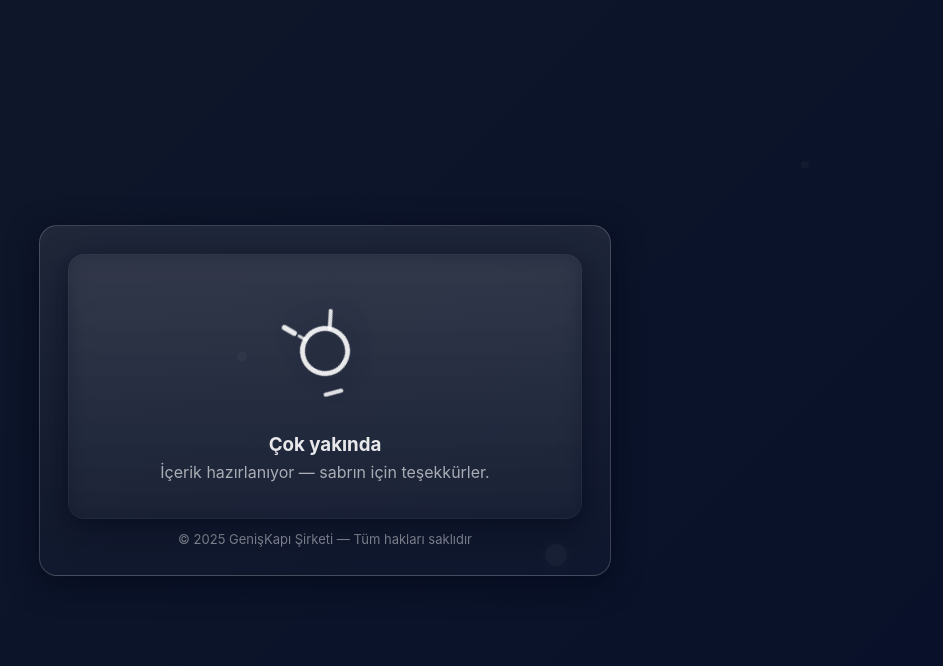
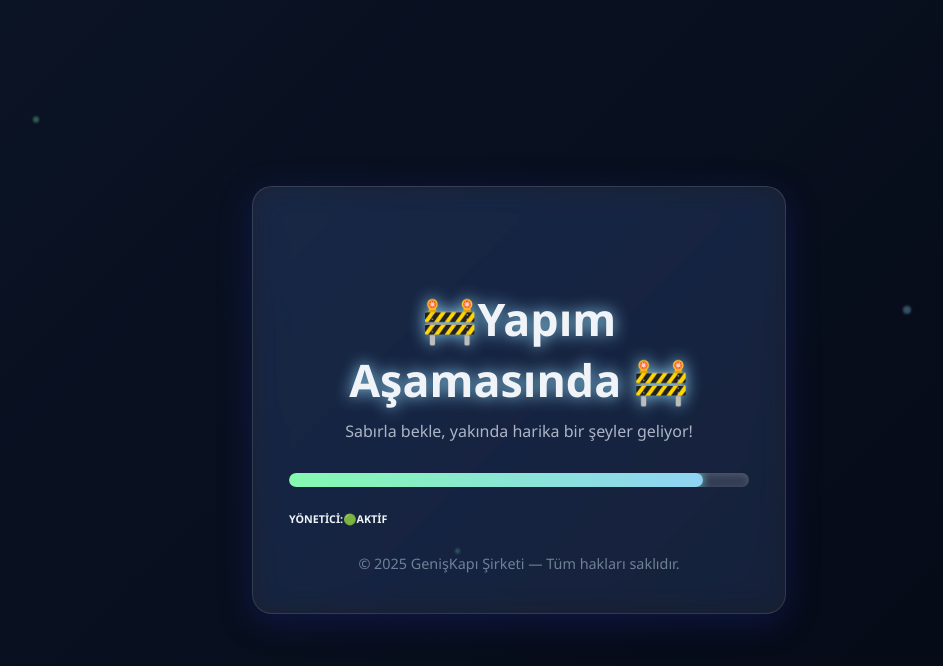
Before and after one commit to yazalim-silelim/GenisKapi-Store, a plain HTML site: page index.html in a window 1280 px wide. Shown: the whole page, without its empty margins (121-1064 px from the left). Drawn offline with Linux system fonts and the light colour scheme.

Commit message:
Update index.html

```diff
--- a/index.html
+++ b/index.html
@@ -1,170 +1,177 @@
-<!doctype html>
-
+<!DOCTYPE html>
 <html lang="tr">
 <head>
-  <meta charset="utf-8" />
-  <meta name="viewport" content="width=device-width,initial-scale=1" />
+<meta charset="UTF-8" />
+<meta name="viewport" content="width=device-width, initial-scale=1" />
 <title>Yapım Aşamasında</title>
-  <meta name="description" content="Buzlu cam (frosted glass) temalı 'Yapım Aşamasında' sayfası. Hızlıca kullanıma hazır, mobil uyumlu." />
 <style>
-    :root{
-      --bg1:#0f172a; /* gece mavisi */
-      --bg2:#071029; /* koyu */
-      --accent: rgba(255,255,255,0.9);
-      --glass: rgba(255,255,255,0.08);
-      --glass-2: rgba(255,255,255,0.12);
-      --glass-border: rgba(255,255,255,0.18);
+  /* Arka plan için koyu gece degrade */
+  body {
+    margin: 0; height: 100vh;
+    background: linear-gradient(135deg, #0b1426, #040914);
+    display: flex; justify-content: center; align-items: center;
+    font-family: 'Segoe UI', Tahoma, Geneva, Verdana, sans-serif;
+    color: #f0f4f8;
+    overflow: hidden;
   }
-    *{box-sizing:border-box}
-    html,body{height:100%;margin:0;font-family:Inter, system-ui, -apple-system, 'Segoe UI', Roboto, 'Helvetica Neue', Arial;}
-    body{
-      display:flex;align-items:center;justify-content:center;
-      background: linear-gradient(135deg,var(--bg1),var(--bg2));
-      color:var(--accent);
-      -webkit-font-smoothing:antialiased;text-rendering:optimizeLegibility;
-      padding:32px;
-      background-attachment:fixed;
-      overflow:hidden;
-    }/* Hafif doku arka plan */
-.grain{
-  position:fixed;inset:0;pointer-events:none;opacity:0.06;background-image:radial-gradient(rgba(255,255,255,0.02) 1px, transparent 1px);background-size:3px 3px;mix-blend-mode:overlay;
+  /* Buzlu cam panel */
+  .glass-panel {
+    background: rgba(255, 255, 255, 0.08);
+    border-radius: 20px;
+    padding: 40px 36px;
+    width: 90vw; max-width: 460px;
+    backdrop-filter: blur(14px) saturate(180%) brightness(120%);
+    border: 1.5px solid rgba(255,255,255,0.12);
+    box-shadow:
+      0 8px 32px 0 rgba(31, 38, 135, 0.37);
+    position: relative;
+    overflow: hidden;
   }
-
-.wrap{
-  width:min(960px,96%);
-  display:grid;grid-template-columns:1fr 360px;gap:28px;align-items:center;
+  /* Başlık ve hafif glow */
+  h1 {
+    margin: 0 0 10px 0;
+    font-weight: 700;
+    font-size: clamp(1.8rem, 5vw, 2.8rem);
+    text-align: center;
+    text-shadow: 0 0 6px rgba(255 255 255 / 0.6);
   }
-
-/* Mobilde tek kolon */
-@media (max-width:820px){
-  .wrap{grid-template-columns:1fr;}
+  /* Açıklama */
+  p {
+    text-align: center;
+    color: #d1d9e6cc;
+    font-size: 1rem;
+    margin: 0 0 30px 0;
+    line-height: 1.4;
   }
-
-.panel{
-  padding:28px;border-radius:18px;background:linear-gradient(180deg,var(--glass),rgba(255,255,255,0.02));
-  border:1px solid var(--glass-border);backdrop-filter:blur(10px) saturate(120%);
-  box-shadow:0 8px 30px rgba(2,6,23,0.6);
+  /* İlerleme çubuğu dışı */
+  .progress-bar {
+    width: 100%;
+    height: 14px;
+    background: rgba(255,255,255,0.12);
+    border-radius: 9999px;
+    overflow: hidden;
+    box-shadow: inset 0 2px 6px rgba(255,255,255,0.15);
+    margin-bottom: 25px;
   }
-
-header h1{margin:0 0 8px;font-size:clamp(20px,3vw,32px);letter-spacing:0.6px}
-header p{margin:0;color:rgba(255,255,255,0.78)}
-
-.art{
-  display:flex;flex-direction:column;gap:16px;align-items:center;justify-content:center;padding:36px;border-radius:16px;height:100%;
-  background:linear-gradient(180deg, rgba(255,255,255,0.02), rgba(255,255,255,0.01));
-  border:1px solid rgba(255,255,255,0.04);
+  /* İlerleme çubuğu içi (animasyonlu) */
+  .progress-bar > div {
+    height: 100%;
+    width: 0%;
+    background: linear-gradient(90deg, #84fab0, #8fd3f4);
+    border-radius: 9999px;
+    box-shadow: 0 0 8px #7fffd4cc;
+    transition: width 0.7s ease-out;
   }
-
-/* İnşa ikonu */
-.gear{width:120px;height:120px;display:grid;place-items:center}
-.gear svg{width:100%;height:100%;filter:drop-shadow(0 6px 18px rgba(2,6,23,0.6));}
-
-/* Dönen dişli animasyonu */
-.spin{animation:spin 6s linear infinite}
-@keyframes spin{from{transform:rotate(0)}to{transform:rotate(360deg)}}
-
-.shine-title{
-  display:inline-block;padding:6px 12px;border-radius:999px;background:linear-gradient(90deg, rgba(255,255,255,0.06), rgba(255,255,255,0.12));
-  box-shadow:0 6px 18px rgba(2,6,23,0.6) inset;
-  position:relative;overflow:hidden
+  /* Buton ve input yan yana */
+  form {
+    display: flex;
+    gap: 10px;
+    justify-content: center;
   }
-.shine-title:after{
-  content:"";position:absolute;inset:0;transform:translateX(-120%);background:linear-gradient(90deg, transparent, rgba(255,255,255,0.12), transparent);animation:glint 3s linear infinite
+  input[type=email] {
+    flex-grow: 1;
+    padding: 12px 16px;
+    border-radius: 9999px;
+    border: 1.5px solid rgba(255,255,255,0.2);
+    background: rgba(255,255,255,0.12);
+    color: white;
+    font-size: 1rem;
+    outline: none;
+    transition: border-color 0.3s;
   }
-@keyframes glint{to{transform:translateX(120%)}}
-
-.progress{height:12px;border-radius:999px;background:linear-gradient(90deg, rgba(255,255,255,0.04), rgba(255,255,255,0.02));overflow:hidden;border:1px solid rgba(255,255,255,0.04)}
-.progress > i{display:block;height:100%;width:0%;background:linear-gradient(90deg, rgba(255,255,255,0.14), rgba(255,255,255,0.24));transition:width 800ms cubic-bezier(.2,.9,.2,1)}
-
-/* Form */
-.notify{display:flex;gap:8px;margin-top:14px}
-.notify input{flex:1;padding:10px 12px;border-radius:999px;border:1px solid rgba(255,255,255,0.06);background:transparent;color:var(--accent);outline:none}
-.notify button{padding:10px 14px;border-radius:999px;border:none;background:rgba(255,255,255,0.14);backdrop-filter:blur(4px);cursor:pointer}
-.notify button:active{transform:translateY(1px)}
-
-.meta{margin-top:18px;color:rgba(255,255,255,0.6);font-size:14px}
-
-/* Alt not */
-footer{grid-column:1/-1;margin-top:12px;text-align:center;color:rgba(255,255,255,0.5);font-size:13px}
-
-.particles{position:fixed;inset:0;pointer-events:none;mix-blend-mode:screen}
-.p{position:absolute;border-radius:50%;opacity:0.9;background:rgba(255,255,255,0.04);backdrop-filter:blur(2px)}
-
+  input[type=email]:focus {
+    border-color: #84fab0;
+    background: rgba(255,255,255,0.18);
+  }
+  button {
+    padding: 12px 20px;
+    border-radius: 9999px;
+    border: none;
+    background: #8fd3f4;
+    color: #040914;
+    font-weight: 600;
+    cursor: pointer;
+    box-shadow: 0 0 12px #84fab0cc;
+    transition: background 0.3s;
+  }
+  button:hover {
+    background: #84fab0;
+  }
+  /* Alt bilgi */
+  small {
+    display: block;
+    margin-top: 28px;
+    text-align: center;
+    color: #9bb1c0aa;
+    font-size: 0.9rem;
+  }
+  /* Hafif parlayan animasyon - başlık üzerine */
+  @keyframes shine {
+    0%, 100% {text-shadow: 0 0 8px rgba(132, 250, 176, 0.8);}
+    50% {text-shadow: 0 0 16px rgba(143, 211, 244, 1);}
+  }
+  h1 {
+    animation: shine 3.5s ease-in-out infinite;
+  }
+  /* Basit kristal partiküller */
+  .particles {
+    position: fixed;
+    inset: 0;
+    pointer-events: none;
+    overflow: visible;
+  }
+  .particle {
+    position: absolute;
+    width: 6px; height: 6px;
+    background: rgba(132, 250, 176, 0.35);
+    border-radius: 50%;
+    filter: blur(1px);
+    animation: float 6s ease-in-out infinite;
+  }
+  .particle:nth-child(2) {
+    width: 8px; height: 8px;
+    animation-delay: 1.5s;
+    background: rgba(143, 211, 244, 0.35);
+  }
+  .particle:nth-child(3) {
+    width: 5px; height: 5px;
+    animation-delay: 3s;
+    background: rgba(132, 250, 176, 0.25);
+  }
+  @keyframes float {
+    0%, 100% {transform: translateY(0);}
+    50% {transform: translateY(-15px);}
+  }
 </style>
 </head>
 <body>
-  <div class="grain"></div>
+  <main class="glass-panel" role="main" aria-label="Yapım aşamasında sayfası">
+    <h1><br>  🚧Yapım Aşamasında 🚧</h1>
+    <p>Sabırla bekle, yakında harika bir şeyler geliyor!</p>
+    <div class="progress-bar" aria-label="İlerleme durumu">
+      <div id="progress"></div>
+    </div>
+    <h6>YÖNETİCİ:🟢AKTİF </h6>
+    </form>
+    <small>© 2025 GenişKapı Şirketi — Tüm hakları saklıdır.</small>
+  </main>
   <div class="particles" aria-hidden="true">
-    <!-- birkaç hafif buz partikülü (sadece dekoratif) -->
-    <span class="p" style="width:14px;height:14px;left:8%;top:12%;transform:translateY(0);"></span>
-    <span class="p" style="width:8px;height:8px;left:72%;top:20%;"></span>
-    <span class="p" style="width:22px;height:22px;left:52%;top:68%;"></span>
-    <span class="p" style="width:10px;height:10px;left:28%;top:44%;"></span>
-  </div>  <main class="wrap">
-    <section class="panel">
-      <header>
+    <span class="particle" style="top: 15%; left: 12%; animation-delay: 0s;"></span>
+    <span class="particle" style="top: 40%; left: 80%; animation-delay: 1.5s;"></span>
+    <span class="particle" style="top: 70%; left: 45%; animation-delay: 3s;"></span>
+  </div>
+  <script>
+    // İlerleme animasyonu
+    const progress = document.getElementById('progress');
+    let width = 0;
+    function progressAnim() {
+      if (width >= 90) return;
+      width += 1 + Math.random()*2;
+      progress.style.width = width + '%';
+      setTimeout(progressAnim, 80);
+    }
+    progressAnim();
 
-    </form>
-<aside class="art panel">
-  <div class="gear spin" aria-hidden="true">
-    <!-- Basit inşa ikonu: vidalı dişli + tornavida -->
-    <svg viewBox="0 0 64 64" fill="none" xmlns="http://www.w3.org/2000/svg">
-      <path d="M32 7v6" stroke="white" stroke-opacity="0.9" stroke-width="2.8" stroke-linecap="round"/>
-      <circle cx="32" cy="32" r="12" stroke="white" stroke-opacity="0.9" stroke-width="2.6"></circle>
-      <path d="M32 20v-4" stroke="white" stroke-opacity="0.8" stroke-width="1.6" stroke-linecap="round"/>
-      <path d="M44 28l8-4" stroke="white" stroke-opacity="0.85" stroke-width="2.2" stroke-linecap="round"/>
-      <path d="M12 44l6 6" stroke="white" stroke-opacity="0.85" stroke-width="2.2" stroke-linecap="round"/>
-    </svg>
-  </div>
-
-  <div style="text-align:center">
-    <h3 style="margin:6px 0 0">Çok yakında</h3>
-    <p style="opacity:0.8;margin:6px 0 0">İçerik hazırlanıyor — sabrın için teşekkürler.</p>
-  </div>
-
-</aside>
-
-<footer>© <span id="year"></span> GenişKapı Şirketi — Tüm hakları saklıdır</footer>
-
-  </main>  <script>
-    // Basit progress animasyonu ve ETA hesaplama
-    (function(){
-      const bar = document.getElementById('bar');
-      const eta = document.getElementById('eta');
-      const year = document.getElementById('year');
-      year.textContent = new Date().getFullYear();
-
-      let pct = 0; // başlangıç
-      const target = 62 + Math.floor(Math.random()*30); // 62-91 arası demo tamamlanma
-      const start = Date.now();
-      const duration = 2500 + Math.random()*2000;
-
-      function step(){
-        pct += (target - pct) * 0.12;
-        if(Math.abs(target - pct) < 0.4) pct = target;
-        bar.style.width = Math.min(100, pct) + '%';
-        const remainingMs = Math.max(0,(1 - pct/100) * 7 * 24 * 3600 * 1000); // gösterişli: haftalar
-        const days = Math.ceil(remainingMs / (24*3600*1000));
-        eta.textContent = (pct>=100)? 'Tamamlandı' : (days>30? days+' gün' : days+' gün');
-        if(pct < target) requestAnimationFrame(step);
-      }
-      requestAnimationFrame(step);
-
-      // Basit notify işlevi (demo)
-      window.notify = function(){
-        const mail = document.getElementById('mail').value;
-        if(mail && !/^[^@\s]+@[^@\s]+\.[^@\s]+$/.test(mail)){
-          alert('Lütfen geçerli bir e-posta gir.');return;
-        }
-        alert(mail? 'Teşekkürler! E-posta listesine eklendiniz.' : 'Teşekkürler! Haberdar edeceğiz.');
-        document.getElementById('mail').value = '';
-      }
-
-      // Partikler için basit hareket
-      document.querySelectorAll('.p').forEach((el,i)=>{
-        const dx = (Math.random()-0.5)*20; const dy = (Math.random()-0.5)*20;
-        el.animate([{transform:'translate(0,0)'},{transform:`translate(${dx}px,${dy}px)`},{transform:'translate(0,0)'}],{duration:4000+Math.random()*6000,iterations:Infinity,easing:'ease-in-out',direction:'alternate'});
-      });
-    })();
-  </script></body>
-</html>
+  </script>
+</body>
+</html</html>
```
Lines whose indentation alone changed are shown as unchanged.
